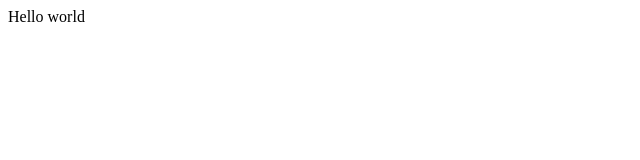
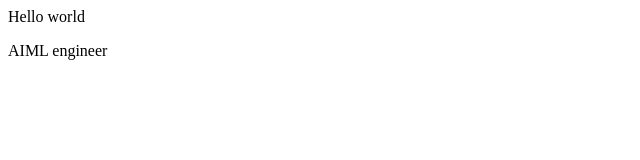
Before and after one commit to nirajlabs/newrepository, a plain HTML site: page index.html in a window 1280 px wide. Shown: the full height of the page, 0-640 px from the left. Drawn offline with Linux system fonts and the light colour scheme.

Commit message:
Add AIML

```diff
--- a/index.html
+++ b/index.html
@@ -1 +1,2 @@
 <p>Hello world</p>
+<p>AIML engineer</p>
```
